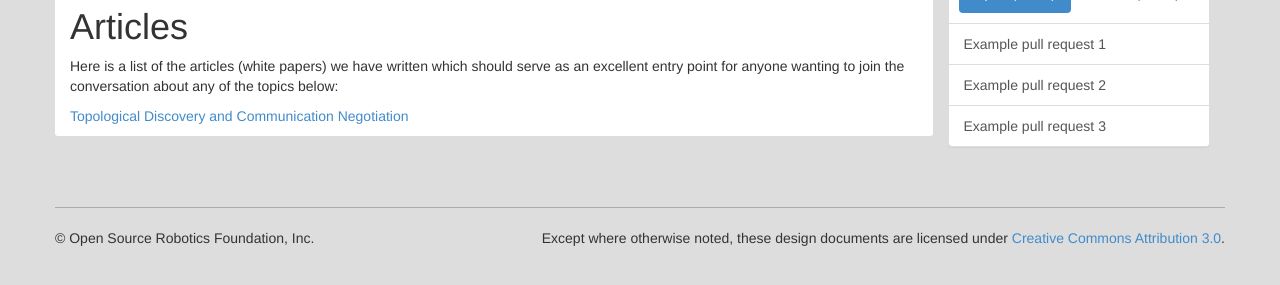
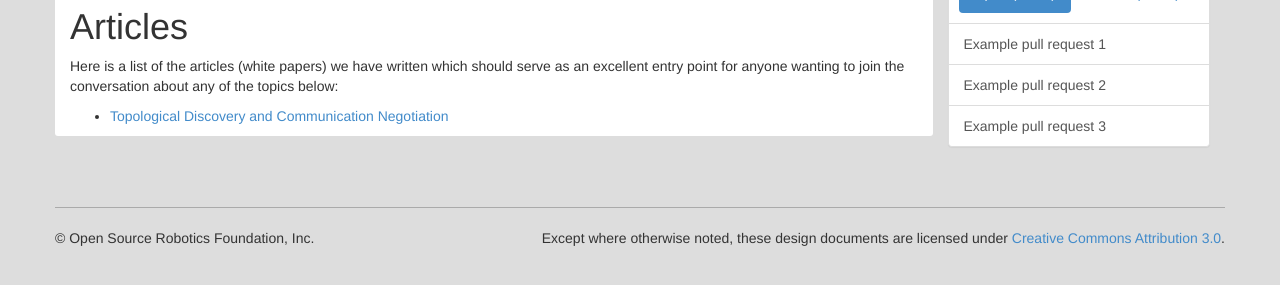
Before and after one commit to ros2/design, a Jekyll site: the page built from index.md, in a window 1280 px wide. Shown: the part 183-468 px from the top of the page. Built offline with Jekyll 4.4.1, drawn with Linux system fonts in a browser that asks for light colours; nearby versions of some CDN libraries; Markdown is read by kramdown in place of the engine named in the settings.

Commit message:
improve article listing look

```diff
--- a/index.md
+++ b/index.md
@@ -13,9 +13,7 @@ The goal of the ROS 2.0 project is to leverage what is great about ROS 1.x and i
 Here is a list of the articles (white papers) we have written which should serve as an excellent entry point for anyone wanting to join the conversation about any of the topics below:
 
 {% for p in site.pages %}
-<!-- {{ p.url }} -->
     {% if p.url contains 'articles/' %}
-<!-- {{ site.baseurl }}/{{ p.url }} -->
-<a href="{{ site.baseurl }}{{ p.url }}">{{ p.title }}</a>
+- [{{ p.title }}]({{ site.baseurl }}{{ p.url }})
     {% endif %}
 {% endfor %}
```
